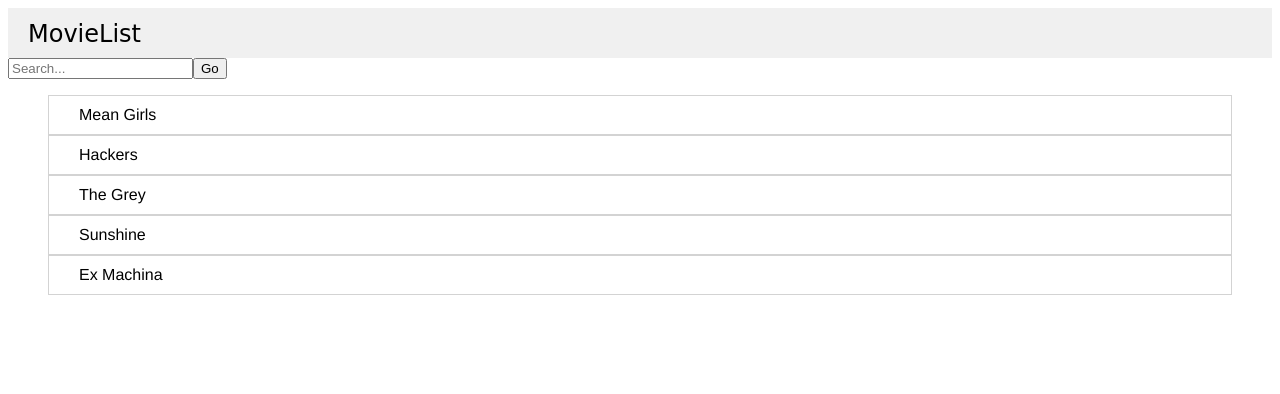
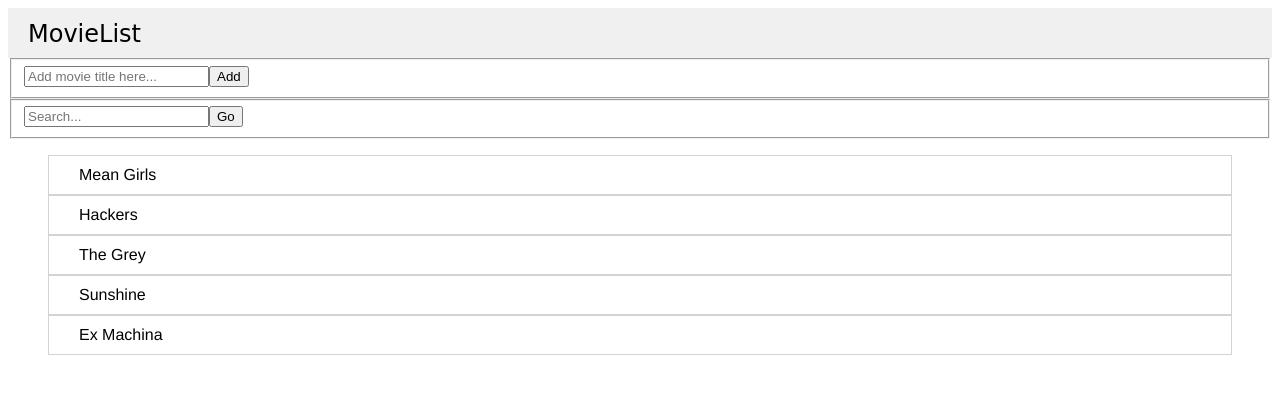
Before and after one commit to clfhhc/sampleMovieList, a React app: page / in a window 1280 px wide. Shown: the top 394 px of the page. Built offline with nearby package versions, Linux system fonts and the light colour scheme.

Commit message:
Added add-title functionality

```diff
--- a/src/js/components/App.jsx
+++ b/src/js/components/App.jsx
@@ -11,7 +11,7 @@ const App = () => (
             <h1>MovieList</h1>
         </nav>
         <div>
-            <Search className="filter-form" purpose="filter" buttonText="Go"/>
+            <Search />
         </div>
         <div>
             <List />
--- a/src/js/components/Search.jsx
+++ b/src/js/components/Search.jsx
@@ -4,9 +4,7 @@ import React, {Component} from 'react';
 import {connect} from 'react-redux';
 import {addMovie, filterMovies} from '../actions/index';
 
-const mapDispatchToProps = (dispatch, ownProps) => ({
-    purpose: ownProps.purpose,
-    buttonText: ownProps.buttonText,
+const mapDispatchToProps = (dispatch) => ({
     addMovie: (movie) => dispatch(addMovie(movie)),
     filterMovies: (filterCallback) => dispatch(filterMovies(filterCallback))
 });
@@ -16,66 +14,91 @@ class Search extends React.Component {
         super(props);
 
         this.state = {
-            inputString: '',
+            filterString:'',
+            addString: '',
             timeoutID: null
         };
 
     }
 
-    performBasedOnPurpose(inputString){
-        if (this.props.purpose === 'filter') {
-            let regExp = new RegExp(inputString,'i')
+    filterMoviesOnString(){
+        let regExp = new RegExp(this.state.filterString,'i')
         const filterCallback = (movie) => regExp.test(movie.title);
         this.props.filterMovies(filterCallback);
-        } else if (this.props.purpose === 'add') {
-            this.props.addMovie({title: inputString});
+        (this.state.timeoutID) && (clearTimeout(this.state.timeoutID));
     }
+
+    addMovieOnString(){
+        this.props.addMovie({title: this.state.addString});
+        this.filterMoviesOnString(this.state.filterString);
     }
 
     handleClick(event){
         event.preventDefault();
-        this.performBasedOnPurpose(this.state.inputString);
+        if (event.target.name === 'filter-button') {
+            this.filterMoviesOnString();
+        }
+        if (event.target.name === 'add-button') {
+            this.addMovieOnString();
+        }
     }
 
     handleChange(event) {
+        if (event.target.name === 'filter-title') {
             this.setState({
-            inputString: event.target.value
+                filterString: event.target.value,
+                timeoutID: setTimeout(this.filterMoviesOnString.bind(this), 10000)
             });
-        if (this.props.purpose === 'filter') {
-            (this.state.timeoutID) && (clearTimeout(this.state.timeoutID));
+        }
+        if (event.target.name === 'add-title') {
             this.setState({
-                timeoutID: setTimeout(this.performBasedOnPurpose.bind(this,event.target.value), 100)
+                addString: event.target.value,
             });
         }
     }
 
     handleKeyPress(event) {
         if (event.which === 13) {
-            this.performBasedOnPurpose(this.state.inputString);
-            if (this.props.purpose === 'filter') {
-                (this.state.timeoutID) && (clearTimeout(this.state.timeoutID));
+            if (event.target.name === 'filter-title') {
+                this.filterMoviesOnString();
+            }
+            if (event.target.name === 'add-button') {
+                this.addMovieOnString();
             }
         }
     }
 
     render(){
         return (
-            <form>
-                <input name="movieTitle"
+            <form className="search">
+                <fieldset>
+                    <input name="add-title"
+                    type="text"
+                    placeholder="Add movie title here..."
+                    value={this.state.addString}
+                    onChange={this.handleChange.bind(this)}
+                    onKeyPress={this.handleKeyPress.bind(this)}/>
+                    <button className="add btn" name="add-button" onClick={this.handleClick.bind(this)} >
+                        Add
+                    </button>
+                </fieldset>
+                <fieldset>
+                    <input name="filter-title"
                     type="text"
                     placeholder="Search..."
-                value={this.state.inputString}
+                    value={this.state.filterString}
                     onChange={this.handleChange.bind(this)}
                     onKeyPress={this.handleKeyPress.bind(this)}/>
-                <button className={`${this.props.purpose} btn`} onClick={this.handleClick.bind(this)} >
-                    {this.props.buttonText}
+                    <button className="filter btn" name="filter-button" onClick={this.handleClick.bind(this)} >
+                        Go
                     </button>
+                </fieldset>
             </form>
         );
     }
 };
 
-const ConnectedSearch = connect(null,mapDispatchToProps)(Search)
+const ConnectedSearch = connect(null, mapDispatchToProps)(Search)
 
 
 export default ConnectedSearch;
```
Lines whose indentation alone changed are shown as unchanged.
